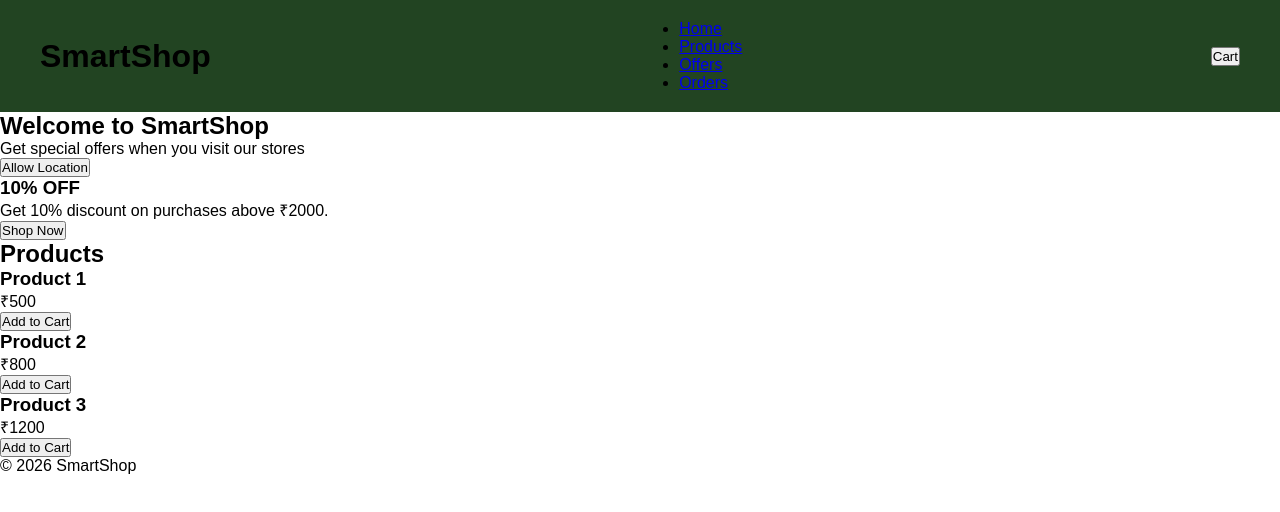
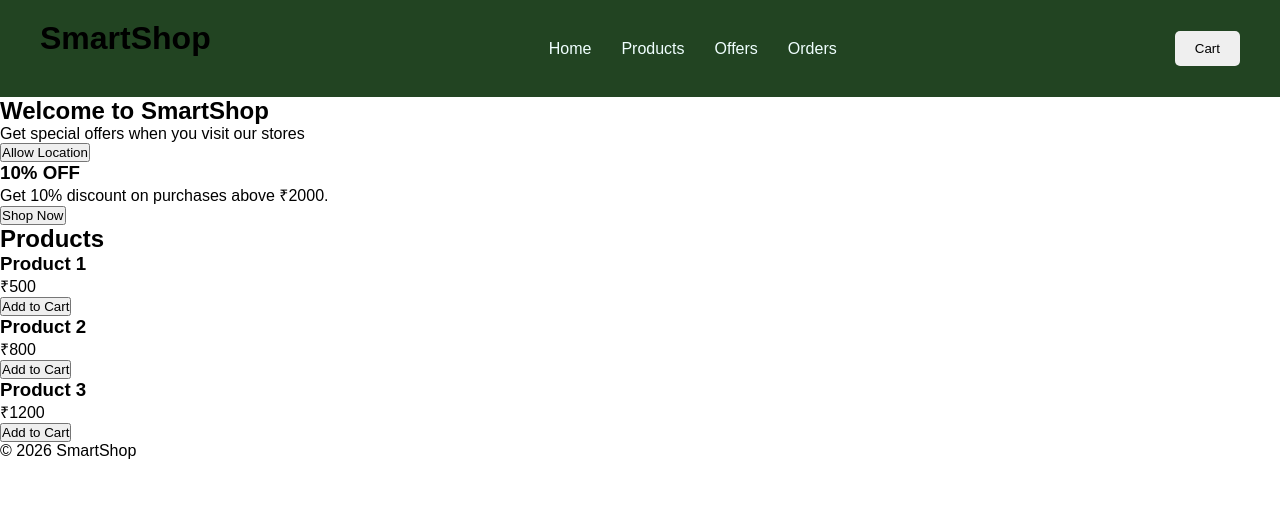
Before and after one commit to KM-Krish/smartshop, a React (Vite) app: page / in a window 1280 px wide. Shown: the top 512 px of the page. Built offline with nearby package versions, Linux system fonts and the light colour scheme.

Commit message:
Header styling done

```diff
--- a/src/App.css
+++ b/src/App.css
@@ -15,3 +15,34 @@ header {
     background-color: #242;
     padding: 20px 40px;
 }
+
+nav ul{
+    display: flex;
+    gap: 30px;
+    list-style: none;
+}
+nav a{
+    text-decoration: none;
+    color: azure;
+}
+
+nav a:hover{
+    color:orange;
+}
+
+.card-btn{
+    padding: 10px 20px;
+    border: none;
+    border-radius: 5px;
+    cursor: pointer;
+
+}
+
+.card-btn:hover{
+    background-color: #ddd;
+}
+
+
+h1 {
+    margin-bottom: 20px;
+}
--- a/src/App.jsx
+++ b/src/App.jsx
@@ -14,7 +14,7 @@ function App(){
 
         </ul>
         </nav>
-         <button>Cart</button>
+         <button className="card-btn">Cart</button>
       </header>
       <main>
         <section>
```
